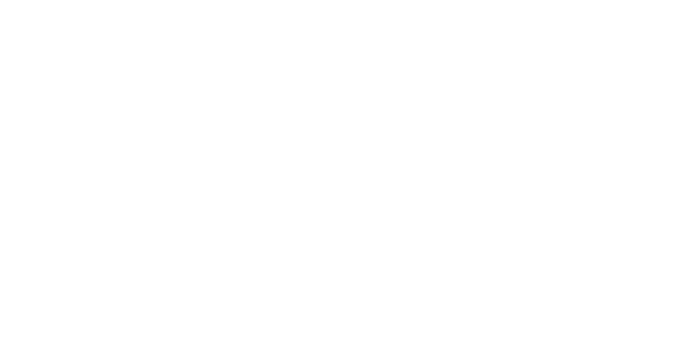
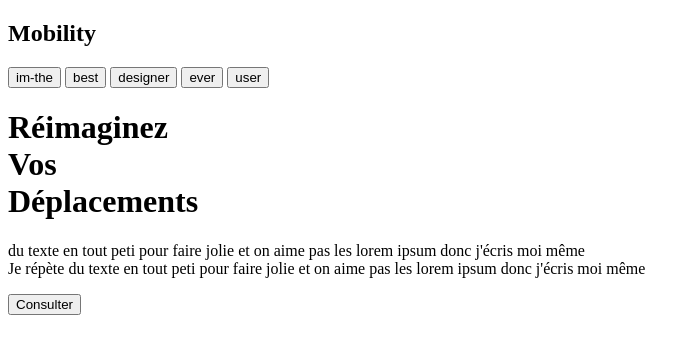
Before and after one commit to Eliott-Guignabaudet/YMaquette, a plain HTML site: page index.html in a window 1280 px wide. Shown: the whole page, without its empty margins (0-700 px from the left). Drawn offline with Linux system fonts and the light colour scheme.

Commit message:
finish html model

```diff
--- a/index.html
+++ b/index.html
@@ -5,8 +5,25 @@
         <title>YMaquette</title>
     </head>
     <body>
-        <div>
-
+        <div id="nav-bar">
+            <h2>Mobility</h2>
+            <button>im-the</button>
+            <button>best</button>
+            <button>designer</button>
+            <button>ever</button>
+            <button>user</button>
+        </div>
+        <div id="center">
+            <h1>
+                Réimaginez <br/>
+                Vos <br/>
+                Déplacements <br/>
+            </h1>
+            <p>
+                du texte en tout peti pour faire jolie et on aime pas les lorem ipsum donc j'écris moi même <br/>
+                Je répète du texte en tout peti pour faire jolie et on aime pas les lorem ipsum donc j'écris moi même
+            </p>
+            <button>Consulter</button>
         </div>
     </body>
 </html>
```
